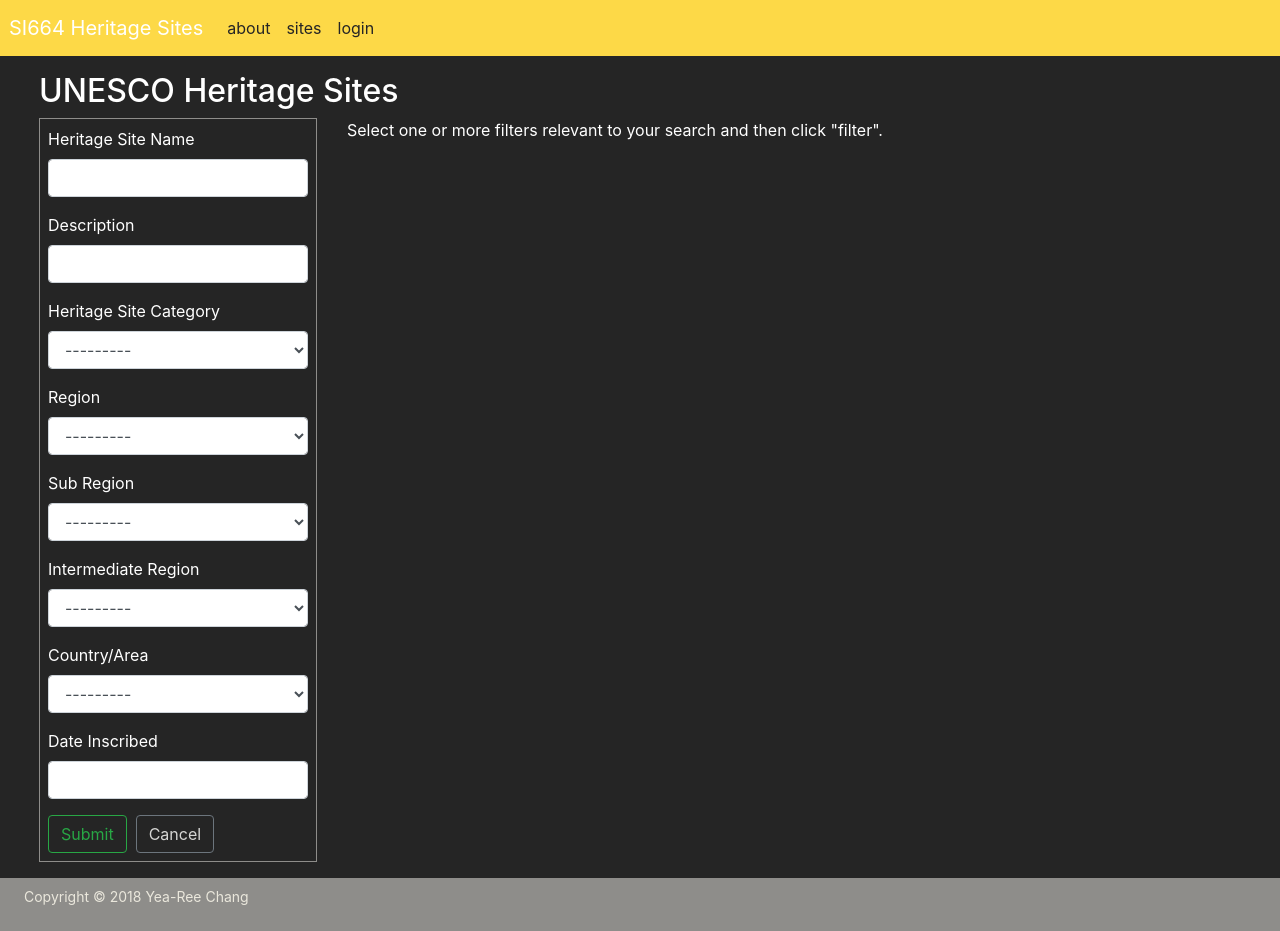
After one commit to cyearee/heritagesites, a Django app: page /heritagesites/sites/filter/ in a window 1280 px wide. The commit adds this page. Run offline with Django 3.2, Linux system fonts and the light colour scheme; data that the repository does not hold is empty; some libraries are stand-ins or nearby versions.

Commit message:
Adding filtering and updating views/templates

```diff
--- /dev/null
+++ b/heritagesites/filters.py
@@ -0,0 +1,69 @@
+import django_filters
+from heritagesites.models import CountryArea, HeritageSite, HeritageSiteCategory, \
+	IntermediateRegion, SubRegion, Region
+
+
+class HeritageSiteFilter(django_filters.FilterSet):
+	site_name = django_filters.CharFilter(
+		field_name='site_name',
+		label='Heritage Site Name',
+		lookup_expr='icontains'
+	)
+
+	# Add description, heritage_site_category, region, sub_region and intermediate_region filters here
+
+	description = django_filters.CharFilter(
+		field_name='description',
+		label='Description',
+		lookup_expr='icontains'
+	)
+
+	heritage_site_category = django_filters.ModelChoiceFilter(
+		field_name='heritage_site_category',
+		label='Heritage Site Category',
+		queryset=HeritageSiteCategory.objects.all().order_by('category_name'),
+		lookup_expr='exact'
+	)
+
+	region = django_filters.ModelChoiceFilter(
+		field_name='country_area__location__region__region_name',
+		label='Region',
+		queryset=Region.objects.all().order_by('region_name'),
+		lookup_expr='exact'
+	)
+
+	sub_region = django_filters.ModelChoiceFilter(
+		field_name='country_area__location__sub_region__sub_region_name',
+		label='Sub Region',
+		queryset=SubRegion.objects.all().order_by('sub_region_name'),
+		lookup_expr='exact'
+	)
+
+	intermediate_region = django_filters.ModelChoiceFilter(
+		field_name='country_area__location__intermediate_region__intermediate_region_name',
+		label='Intermediate Region',
+		queryset=IntermediateRegion.objects.all().order_by('intermediate_region_name'),
+		lookup_expr='exact'
+	)
+
+	country_area = django_filters.ModelChoiceFilter(
+		field_name='country_area',
+		label='Country/Area',
+		queryset=CountryArea.objects.all().order_by('country_area_name'),
+		lookup_expr='exact'
+	)
+
+	date_inscribed = django_filters.NumberFilter(
+		field_name='date_inscribed',
+		label='Date Inscribed',
+		lookup_expr='exact'
+	)
+
+	# Add date_inscribed filter here
+
+
+	class Meta:
+		model = HeritageSite
+		# form = SearchForm
+		# fields [] is required, even if empty.
+		fields = []
--- a/heritagesites/templates/heritagesites/base.html
+++ b/heritagesites/templates/heritagesites/base.html
@@ -21,7 +21,7 @@
   <body>
 
     <!-- A grey horizontal navbar that becomes vertical on small screens -->
-    <nav class="navbar navbar-expand-sm navbar-dark navbar-custom sticky-top px-4 py-2">
+    <!-- <nav class="navbar navbar-expand-sm navbar-dark navbar-custom sticky-top px-4 py-2">
 
       <div class="row">
         <a class="navbar-brand" href="{% url 'home' %}">SI664 Heritage Sites</a>
@@ -38,6 +38,33 @@
           </li>
         </ul>
         <ul class="navbar-nav mr-auto">
+          <li class="nav-item">
+            <a class="nav-link" href="{% url 'login' %}">login</a>
+          </li>
+        </ul>
+      </div>
+    </nav> -->
+
+    <nav class="navbar navbar-expand-sm navbar-dark navbar-custom sticky-top px-4 py-2">
+
+      <div class="row">
+        <a class="navbar-brand" href="{% url 'home' %}">SI664 Heritage Sites</a>
+
+        <ul class="navbar-nav">
+          <li class="nav-item">
+            <a class="nav-link" href="{% url 'about' %}">about</a>
+          </li>
+          <li class="nav-item">
+            <a class="nav-link" href="{% url 'site_filter' %}">sites</a>
+          </li>
+          <!--
+          <li class="nav-item">
+            <a class="nav-link" href="{% url 'sites' %}">sites</a>
+          </li>
+          <li class="nav-item">
+            <a class="nav-link" href="{% url 'countries' %}">countries/areas</a>
+          </li>
+           -->
           <li class="nav-item">
             <a class="nav-link" href="{% url 'login' %}">login</a>
           </li>
--- /dev/null
+++ b/heritagesites/templates/heritagesites/site_filter.html
@@ -0,0 +1,46 @@
+{% extends 'heritagesites/base.html' %}
+
+{% load crispy_forms_tags %}
+
+{% block content %}
+
+  <header>
+    <div class="row">
+      <div class="col-sm-11">
+        <h2>UNESCO Heritage Sites</h2>
+      </div>
+      <div class="col-sm-1">
+        {% if user.is_authenticated %}
+          <a class="btn btn-outline-secondary" href="{% url 'site_new' %}">new</a>
+        {% endif %}
+      </div>
+    </div>
+  </header>
+  <div class="row">
+    <div class="col-sm-3">
+      <div class="px-2 py-2" style="border:1px solid #8E8D8A;">
+        <form action="" method="get">
+          {{ filter.form|crispy }}
+          <!-- add a submit button -->
+          <button type="submit" class="btn btn-outline-success">Submit</button>
+          &nbsp;<a class="btn btn-outline-secondary" href="{% url 'sites' %}">Cancel</a>
+        </form>
+      </div>
+    </div>
+    <div class="col-sm-9">
+      {% for site in object_list %}
+        <h4><a href="{% url 'site_detail' site.pk %}">{{ site.site_name | safe }}</a></h4>
+        {% if site.country_area_names %}
+          {{ site.country_area_names }}
+        {% endif %}
+        {% if site.description %}
+          {{ site.description | safe }}
+        {% endif %}
+        <!-- add the country_area_names and description template tags -->
+
+    {% empty %}
+      Select one or more filters relevant to your search and then click "filter".
+    {% endfor %}
+    </div>
+  </div>
+{% endblock content %}
--- a/heritagesites/urls.py
+++ b/heritagesites/urls.py
@@ -12,5 +12,6 @@ urlpatterns = [
     path('sites/new/', views.SiteCreateView.as_view(), name='site_new'),
     path('sites/<int:pk>/delete/', views.SiteDeleteView.as_view(), name='site_delete'),
     path('sites/<int:pk>/update/', views.SiteUpdateView.as_view(), name='site_update'),
+    path('sites/filter/',views.SiteFilterView.as_view(), name='site_filter')
     # name is where route goes
 ]
--- a/heritagesites/views.py
+++ b/heritagesites/views.py
@@ -4,8 +4,10 @@ from django.views import generic
 from django.contrib.auth.decorators import login_required
 from django.utils.decorators import method_decorator
 from django.urls import reverse,reverse_lazy
+from django_filters.views import FilterView
 from .models import HeritageSite, CountryArea, HeritageSiteJurisdiction # hsj added manually
 from .forms import HeritageSiteForm # added manually
+from .filters import HeritageSiteFilter
 
 
 def index(request):
@@ -33,6 +35,10 @@ class SiteDetailView(generic.DetailView):
 	model = HeritageSite
 	context_object_name = 'site'
 	template_name = 'heritagesites/site_detail.html'
+
+class SiteFilterView(FilterView):
+	filterset_class = HeritageSiteFilter
+	template_name = 'heritagesites/site_filter.html'
 
 @method_decorator(login_required, name='dispatch')
 class CountryAreaListView(generic.ListView):
--- a/mysite/settings.py
+++ b/mysite/settings.py
@@ -45,6 +45,7 @@ INSTALLED_APPS = [
     'social_django',
     'crispy_forms',
     'test_without_migrations',
+    'django_filters',
 ]
 
 # Add a custom test runner for converting unmanaged models to managed before
```
Also changed, not shown: heritagesites/models.py (+68 -0 lines), heritagesites/templates/heritagesites/site_detail.html (+46 -2 lines).
